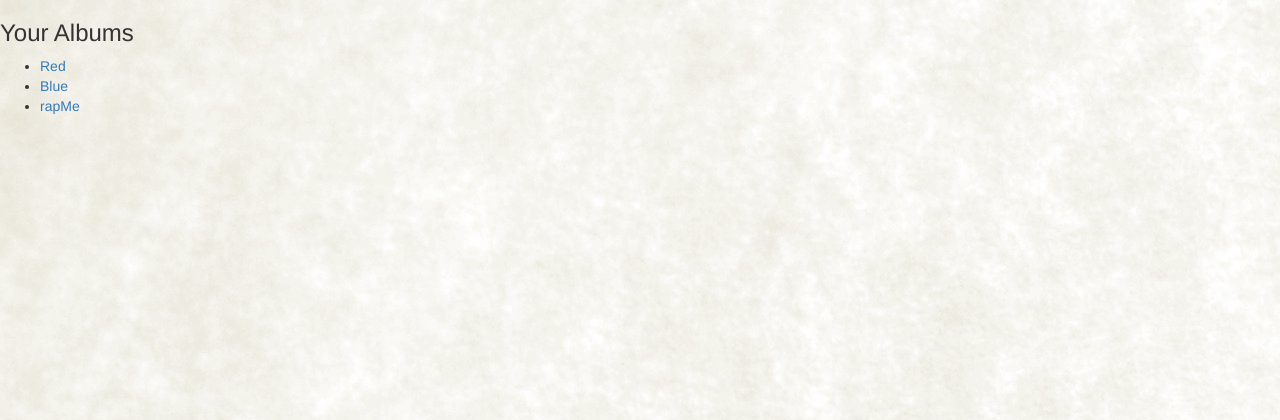
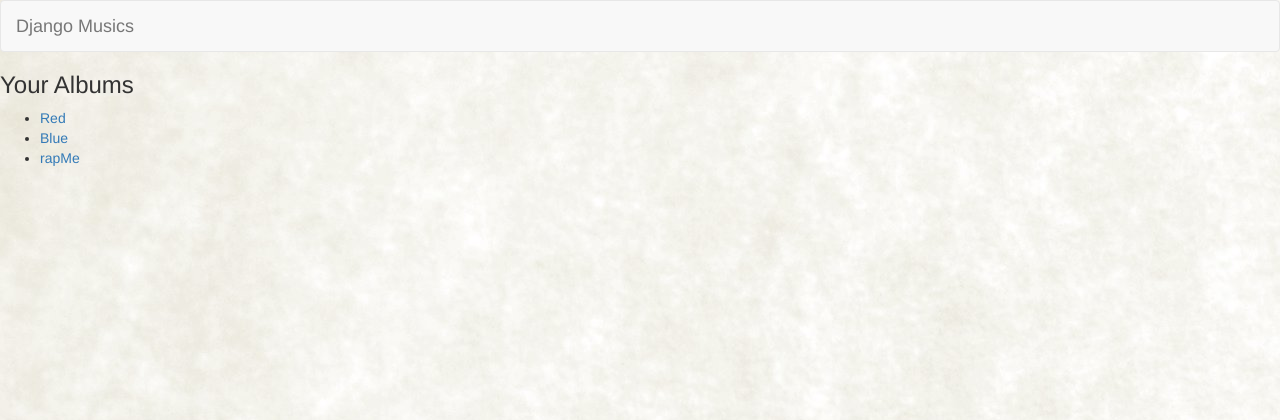
Before and after one commit to DhjAsnani/DjangoProject, a Django app: page /music/ in a window 1280 px wide. Shown: the top 420 px of the page. Run offline with Django 3.2, Linux system fonts and the light colour scheme; data comes from the database, SQL or seed files in the repository; some libraries are stand-ins or nearby versions.

Commit message:
Added JQ AND JS

```diff
--- a/website/music/templates/music/index.html
+++ b/website/music/templates/music/index.html
@@ -3,9 +3,17 @@
 
     <link rel="stylesheet" href="https://maxcdn.bootstrapcdn.com/bootstrap/3.3.6/css/bootstrap.min.css" integrity="sha384-1q8mTJOASx8j1Au+a5WDVnPi2lkFfwwEAa8hDDdjZlpLegxhjVME1fgjWPGmkzs7" crossorigin="anonymous">
     <link rel="stylesheet" type="text/css" href="{% static 'music/style.css' %}"/>
+    <script src="https://maxcdn.bootstrapcdn.com/bootstrap/3.3.6/js/bootstrap.min.js" integrity="sha384-0mSbJDEHialfmuBBQP6A4Qrprq5OVfW37PRR3j5ELqxss1yVqOtnepnHVP9aJ7xS" crossorigin="anonymous"></script>
+    <script src="https://ajax.googleapis.com/ajax/libs/jquery/2.2.2/jquery.min.js"></script>
 
+    <nav class="navbar navbar-default">
 
-
+        <div class="container-fluid">
+            <div class="navbar-header">
+                 <a href="{% url 'music:index' %}" class="navbar-brand">Django Musics</a>
+            </div>
+        </div>
+    </nav>
   {% if all_albums %}
     <h3>Your Albums</h3>
     <ul>
```
